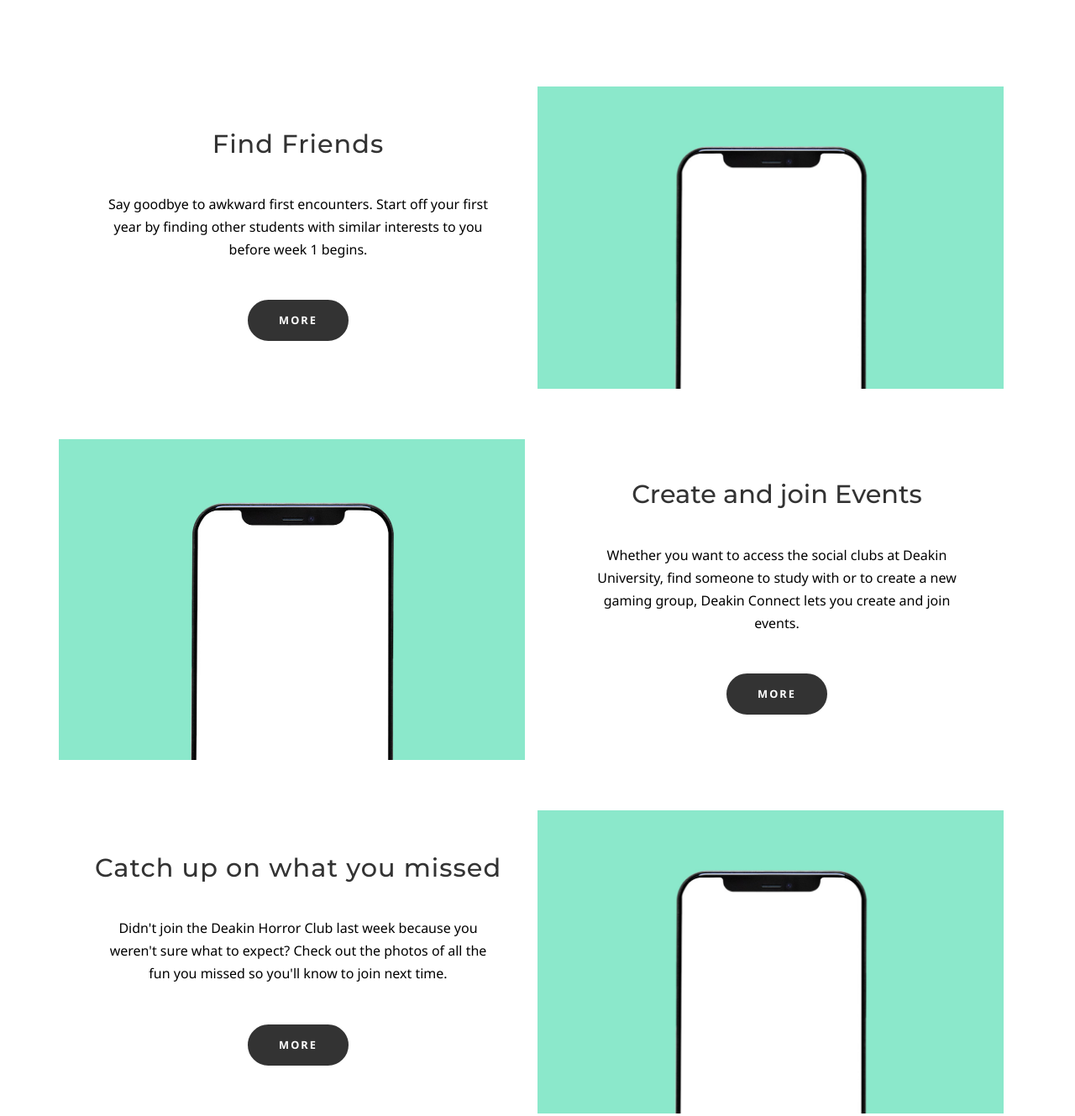
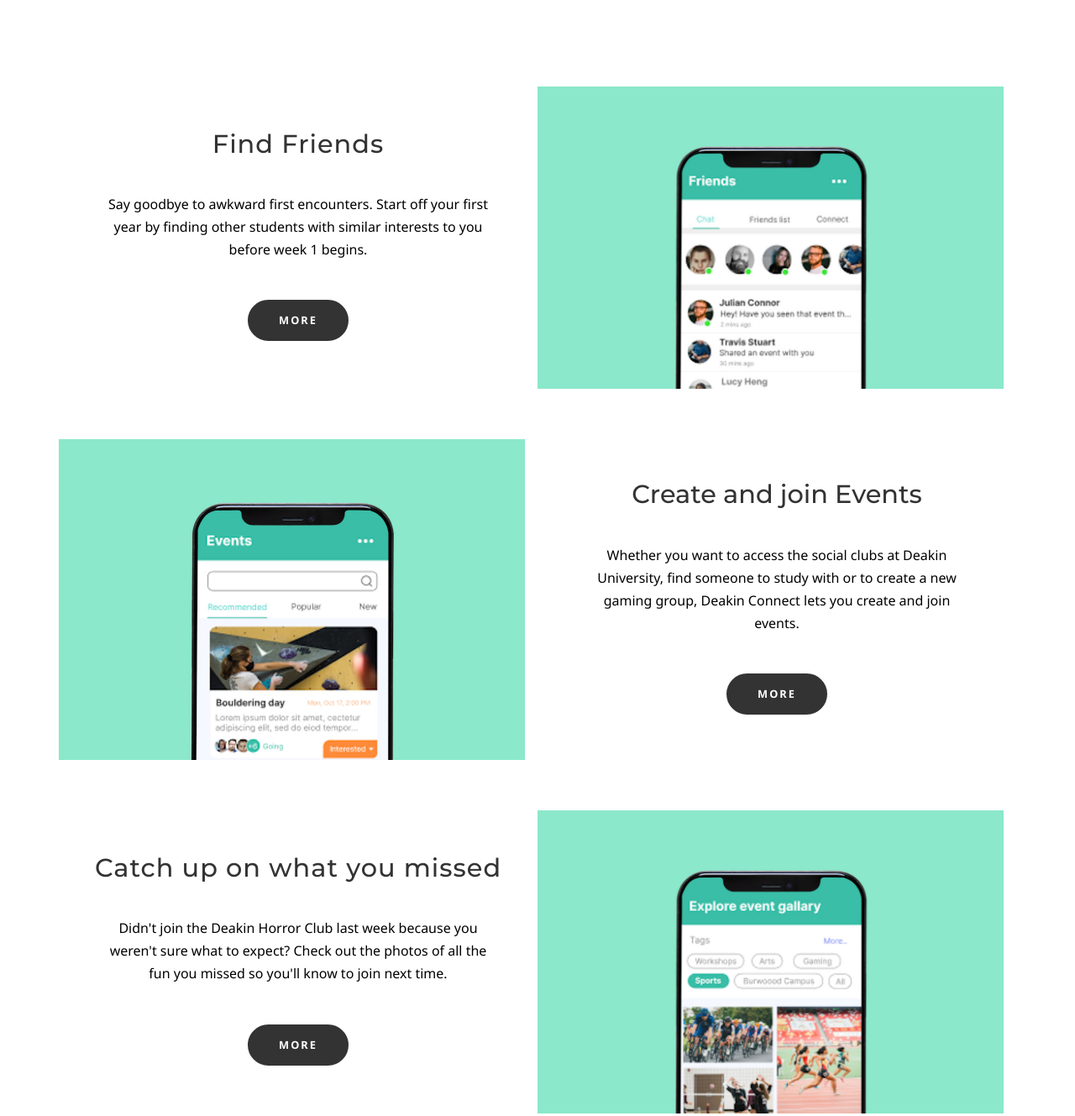
Before and after one commit to dont-try-to-beg-it-wont-work/landing, a plain HTML site: page public/index.html in a window 1280 px wide. Shown: the part 802-2131 px from the top of the page at 84% size. Drawn offline with Linux system fonts and the light colour scheme.

Commit message:
add mockup features

```diff
--- a/public/index.html
+++ b/public/index.html
@@ -52,7 +52,7 @@
 				<!-- Feature 1 image -->
 				<div class="col-md-10 col-lg-6 image-element">
 					<div class="img-wrap" style="height: 100%; width: 100%;">
-						<img src="assets/img/phone1.jpg" alt="" title="">
+						<img src="assets/img/feature-friends.jpg" alt="" title="">
 					</div>
 				</div>
 				<div class="col-md-10 col-lg-6 text-element">
@@ -86,7 +86,7 @@
 				<!-- Feature 2 image-->
 				<div class="col-md-10 col-lg-6 image-element">
 					<div class="img-wrap" style="height: 100%; width: 100%;">
-						<img src="assets/img/phone1.jpg" alt="" title="">
+						<img src="assets/img/feature-events.jpg" alt="" title="">
 					</div>
 				</div>
 				<div class="col-md-10 col-lg-6 text-element">
@@ -120,7 +120,7 @@
 				<!-- Feature 3 image -->
 				<div class="col-md-10 col-lg-6 image-element">
 					<div class="img-wrap" style="height: 100%; width: 100%;">
-						<img src="assets/img/phone1.jpg" alt="" title="">
+						<img src="assets/img/feature-missed.jpg" alt="" title="">
 					</div>
 				</div>
 				<div class="col-md-10 col-lg-6 text-element">
```
Also changed, not shown: public/assets/img/feature-events.jpg (added), public/assets/img/feature-friends.jpg (added), public/assets/img/feature-missed.jpg (added).
